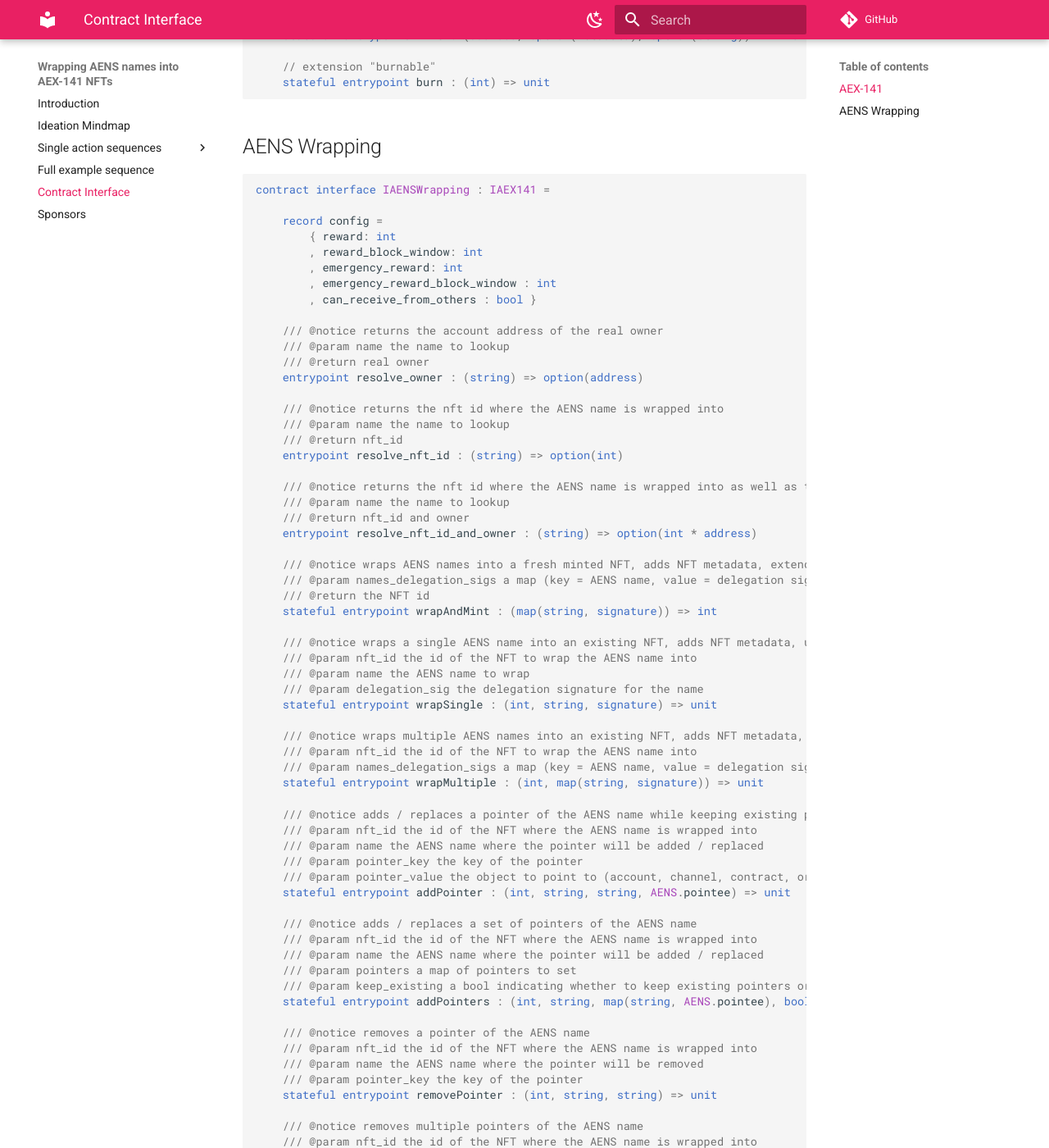
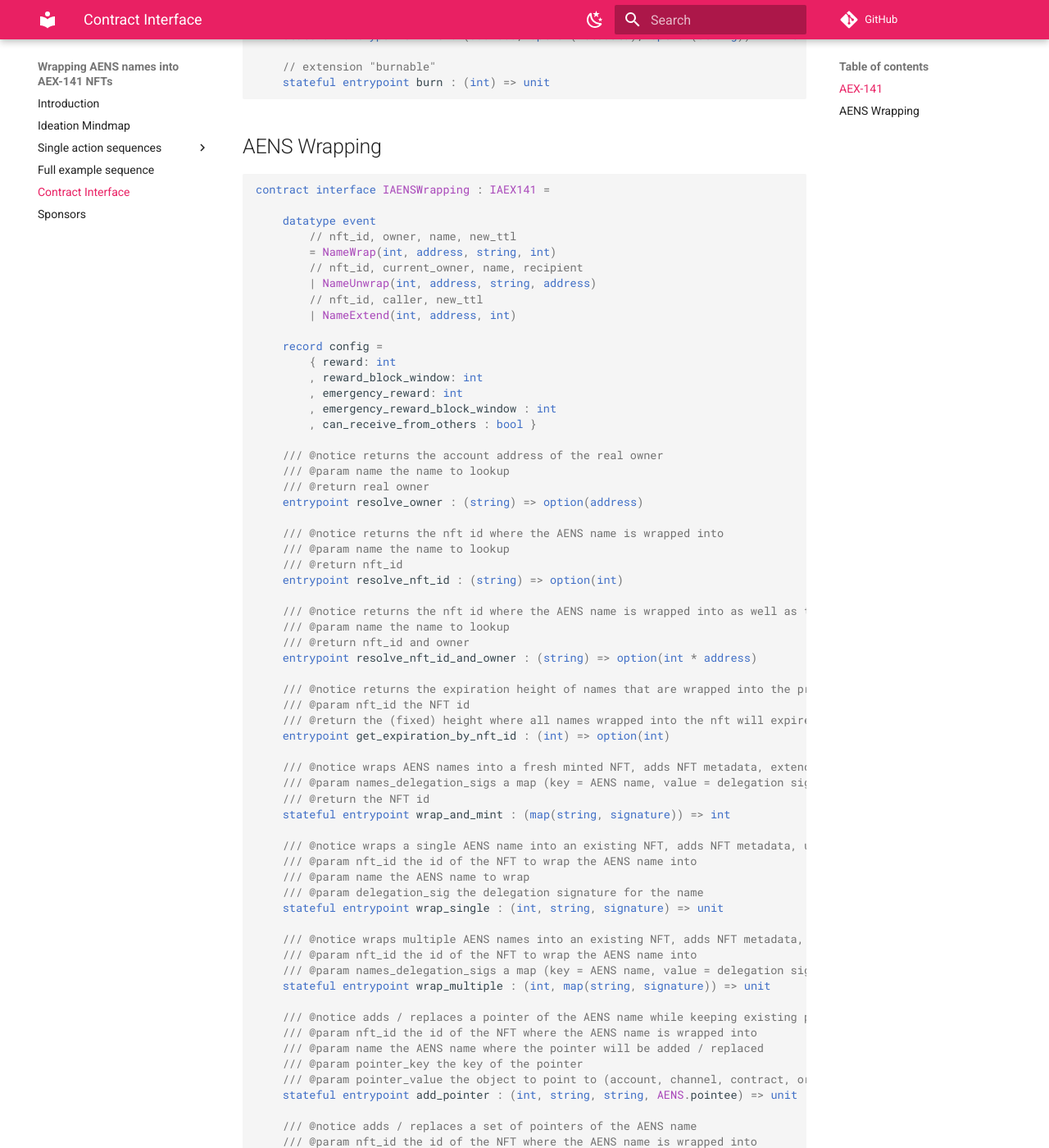
Before and after one commit to marc0olo/aens-nfts, an MkDocs documentation site: the page built from docs/contract-interface.md, in a window 1280 px wide and 1400 px high, scrolled down 854 px. Shown: the whole window at 82% size. Built offline with MkDocs 1.6.1 and Material for MkDocs 9.7.7, drawn with Linux system fonts in a browser that asks for light colours; comment, search, counter and statistics services are not loaded; some of the changed text lies outside the part shown.

````diff
--- a/docs/contract-interface.md
+++ b/docs/contract-interface.md
@@ -48,6 +48,14 @@
 ```sophia
 contract interface IAENSWrapping : IAEX141 =
 
+    datatype event
+        // nft_id, owner, name, new_ttl
+        = NameWrap(int, address, string, int)
+        // nft_id, current_owner, name, recipient
+        | NameUnwrap(int, address, string, address)
+        // nft_id, caller, new_ttl
+        | NameExtend(int, address, int)
+
     record config =
         { reward: int
         , reward_block_window: int
@@ -70,156 +78,161 @@
     /// @return nft_id and owner
     entrypoint resolve_nft_id_and_owner : (string) => option(int * address)
 
+    /// @notice returns the expiration height of names that are wrapped into the provided nft id
+    /// @param nft_id the NFT id
+    /// @return the (fixed) height where all names wrapped into the nft will expire
+    entrypoint get_expiration_by_nft_id : (int) => option(int)
+
     /// @notice wraps AENS names into a fresh minted NFT, adds NFT metadata, extends all names
     /// @param names_delegation_sigs a map (key = AENS name, value = delegation signature)
     /// @return the NFT id
-    stateful entrypoint wrapAndMint : (map(string, signature)) => int
+    stateful entrypoint wrap_and_mint : (map(string, signature)) => int
 
     /// @notice wraps a single AENS name into an existing NFT, adds NFT metadata, updates expiry of name to match expiry of already wrapped names
     /// @param nft_id the id of the NFT to wrap the AENS name into
     /// @param name the AENS name to wrap
     /// @param delegation_sig the delegation signature for the name
-    stateful entrypoint wrapSingle : (int, string, signature) => unit
+    stateful entrypoint wrap_single : (int, string, signature) => unit
 
     /// @notice wraps multiple AENS names into an existing NFT, adds NFT metadata, updates expiry of names to match expiry of already wrapped names
     /// @param nft_id the id of the NFT to wrap the AENS name into
     /// @param names_delegation_sigs a map (key = AENS name, value = delegation signature)
-    stateful entrypoint wrapMultiple : (int, map(string, signature)) => unit
+    stateful entrypoint wrap_multiple : (int, map(string, signature)) => unit
 
     /// @notice adds / replaces a pointer of the AENS name while keeping existing pointers
     /// @param nft_id the id of the NFT where the AENS name is wrapped into
     /// @param name the AENS name where the pointer will be added / replaced
     /// @param pointer_key the key of the pointer
     /// @param pointer_value the object to point to (account, channel, contract, oracle)
-    stateful entrypoint addPointer : (int, string, string, AENS.pointee) => unit
+    stateful entrypoint add_pointer : (int, string, string, AENS.pointee) => unit
 
     /// @notice adds / replaces a set of pointers of the AENS name
     /// @param nft_id the id of the NFT where the AENS name is wrapped into
     /// @param name the AENS name where the pointer will be added / replaced
     /// @param pointers a map of pointers to set
     /// @param keep_existing a bool indicating whether to keep existing pointers or not
-    stateful entrypoint addPointers : (int, string, map(string, AENS.pointee), bool) => unit
+    stateful entrypoint add_pointers : (int, string, map(string, AENS.pointee), bool) => unit
 
     /// @notice removes a pointer of the AENS name
     /// @param nft_id the id of the NFT where the AENS name is wrapped into
     /// @param name the AENS name where the pointer will be removed
     /// @param pointer_key the key of the pointer
-    stateful entrypoint removePointer : (int, string, string) => unit
+    stateful entrypoint remove_pointer : (int, string, string) => unit
 
     /// @notice removes multiple pointers of the AENS name
     /// @param nft_id the id of the NFT where the AENS name is wrapped into
     /// @param name the AENS name where the pointers will be removed
     /// @param pointer_keys a set of pointer keys
-    stateful entrypoint removePointers : (int, string, Set.set(string)) => unit
+    stateful entrypoint remove_pointers : (int, string, Set.set(string)) => unit
 
     /// @notice removes all pointers of the AENS name
     /// @param nft_id the id of the NFT where the AENS name is wrapped into
     /// @param name the AENS name where the pointers will be removed
-    stateful entrypoint removeAllPointers : (int, string) => unit
+    stateful entrypoint remove_all_pointers : (int, string) => unit
 
     /// @notice revokes a single AENS name wrapped in the NFT, removes metadata
     /// @param nft_id the id of the NFT where the AENS name is wrapped into
     /// @param name the AENS name to revoke
-    stateful entrypoint revokeSingle : (int, string) => unit
+    stateful entrypoint revoke_single : (int, string) => unit
 
     /// @notice revokes multiple AENS names wrapped in the NFT, removes metadata
     /// @param nft_id the id of the NFT where the AENS name is wrapped into
     /// @param names the AENS names to revoke
-    stateful entrypoint revokeMultiple : (int, Set.set(string)) => unit
+    stateful entrypoint revoke_multiple : (int, Set.set(string)) => unit
 
     /// @notice revokes all AENS names wrapped in the NFT, removes metadata and burns the NFT
     /// @param nft_id the id of the NFT where the AENS name is wrapped into
-    stateful entrypoint revokeAll : (int) => unit
+    stateful entrypoint revoke_all : (int) => unit
 
     /// @notice transfers a single AENS name to another NFT by updating metadata of both NFTs, updates expiry of name to match expiry of already wrapped names
     /// @param nft_id_old the id of the NFT that currently wraps the AENS name
     /// @param nft_id_new the id of the NFT that will wrap the AENS name in the future
     /// @param name the AENS name to transfer
-    stateful entrypoint transferSingle : (int, int, string) => unit
+    stateful entrypoint transfer_single : (int, int, string) => unit
 
     /// @notice transfers multiple AENS names to another NFT by updating metadata of both NFTs, updates expiry of names to match expiry of already wrapped names
     /// @param nft_id_old the id of the NFT that currently wraps the AENS name
     /// @param nft_id_new the id of the NFT that will wrap the AENS name in the future
     /// @param names the AENS names to transfer
-    stateful entrypoint transferMultiple : (int, int, Set.set(string)) => unit
+    stateful entrypoint transfer_multiple : (int, int, Set.set(string)) => unit
 
     /// @notice transfers a single AENS name to another NFT by updating metadata of both NFTs, updates expiry of names to match expiry of already wrapped names, burns the old NFT
     /// @param nft_id_old the id of the NFT that currently wraps the AENS name
     /// @param nft_id_new the id of the NFT that will wrap the AENS name in the future
-    stateful entrypoint transferAll : (int, int) => unit
+    stateful entrypoint transfer_all : (int, int) => unit
 
     /// @notice claims the transfer of a single AENS name to another NFT, requires the current owner to provide the delegation signature off-chain to the owner of the target NFT, updates expiry of name to match expiry of already wrapped names
     /// @param nft_id_old the id of the NFT that currently wraps the AENS name
     /// @param nft_id_new the id of the NFT that will wrap the AENS name in the future
     /// @param name the AENS name to transfer
     /// @param delegation_sig the delegation signature for the name provided by the owner of nft_id_old
-    stateful entrypoint claimSingleTransfer : (int, int, string, signature) => unit
+    stateful entrypoint claim_single_transfer : (int, int, string, signature) => unit
 
     /// @notice claims the transfer of a single AENS name to another NFT, requires the current owner to provide the delegation signatures off-chain to the owner of the target NFT, updates expiry of names to match expiry of already wrapped names
     /// @param nft_id_old the id of the NFT that currently wraps the AENS name
     /// @param nft_id_new the id of the NFT that will wrap the AENS name in the future
     /// @param names_delegation_sigs a map (key = AENS name, value = delegation signature)
-    stateful entrypoint claimMultipleTransfer : (int, int, map(string, signature)) => unit
+    stateful entrypoint claim_multiple_transfer : (int, int, map(string, signature)) => unit
 
     /// @notice transfers the AENS name back to the owner or to another defined recipient, updates metadata
     /// @param nft_id the id of the NFT that currently wraps the AENS name
     /// @param name the AENS name to transfer
     /// @param recipient the address that should receive the AENS name
-    stateful entrypoint unwrapSingle : (int, string, option(address)) => unit
+    stateful entrypoint unwrap_single : (int, string, option(address)) => unit
 
     /// @notice transfers the AENS names back to the owner or to another defined recipient, updates metadata
     /// @param nft_id the id of the NFT that currently wraps the AENS name
     /// @param names the AENS names to transfer
     /// @param recipient the address that should receive the AENS name
-    stateful entrypoint unwrapMultiple : (int, Set.set(string), option(address)) => unit
+    stateful entrypoint unwrap_multiple : (int, Set.set(string), option(address)) => unit
 
     /// @notice transfers all AENS names back to the owner or to another defined recipient, updates metadata, burns the NFT
     /// @param nft_id the id of the NFT that currently wraps the AENS name
     /// @param recipient the address that should receive the AENS name
-    stateful entrypoint unwrapAll : (int, option(address)) => unit
+    stateful entrypoint unwrap_all : (int, option(address)) => unit
 
     /// @notice caller sets global config for NFTs owned by the caller
     /// @param config the global config
-    stateful entrypoint setGlobalConfig : (config) => unit
+    stateful entrypoint set_global_config : (config) => unit
 
     /// @notice caller removes global config for NFTs owned by the caller
-    stateful entrypoint removeGlobalConfig : () => unit
+    stateful entrypoint remove_global_config : () => unit
 
     /// @notice caller sets NFT specific config
     /// @param nft_id the id of the NFT to set the config
     /// @param config the nft specific config
-    stateful entrypoint setNftConfig : (int, config) => unit
+    stateful entrypoint set_nft_config : (int, config) => unit
 
     /// @notice caller removes NFT specific config
     /// @param nft_id the id of the NFT to remove the config from
-    stateful entrypoint removeNftConfig : (int) => unit
+    stateful entrypoint remove_nft_config : (int) => unit
 
     /// @notice caller deposits AE to his reward pool
-    stateful entrypoint depositToRewardPool : () => unit
+    stateful entrypoint deposit_to_reward_pool : () => unit
 
     /// @notice caller withdraws all AE or a specific amount from his reward pool
     /// @param amount the optional amount of AE to withdraw
-    stateful entrypoint withdrawFromRewardPool : (option(int)) => unit
+    stateful entrypoint withdraw_from_reward_pool : (option(int)) => unit
 
     /// @notice calculates the reward based on the expiration date of the names wrapped in an NFT, considering the global config (or the NFT specific config if set) and the amount of Æ deposited by the NFT owner
     /// @param nft_id the id of the NFT to extend
     /// @return the estimated reward
-    entrypoint estimateReward : (int) => int
+    entrypoint estimate_reward : (int) => int
 
     /// @notice extends all AENS names wrapped in the NFT without getting a reward
     /// @param nft_id the id of the NFT that wraps the AENS names to extend
-    stateful entrypoint extendAll : (int) => unit
+    stateful entrypoint extend_all : (int) => unit
 
     /// @notice extends all AENS names wrapped in the NFT and distributes a reward to the caller
     /// @param nft_id the id of the NFT that wraps the AENS names to extend
-    stateful entrypoint extendAllForReward : (int) => unit
+    stateful entrypoint extend_all_for_reward : (int) => unit
 
     /// @notice transfers a set of NFTs to the desired recipient
     /// @param recipient the address to become new owner of the NFTs
     /// @param nft_ids the ids of the NFTs to transfer
-    stateful entrypoint transferMultipleNfts : (address, Set.set(int)) => unit
+    stateful entrypoint transfer_multiple_nfts : (address, Set.set(int)) => unit
 
     /// @notice burns a set of NFTs (only possible if AENS names are expired)
     /// @param nft_ids the ids of the NFTs to burn
-    stateful entrypoint burnMultipleNfts : (Set.set(int)) => unit
+    stateful entrypoint burn_multiple_nfts : (Set.set(int)) => unit
 ```
````
Also changed, not shown: 3 other files.
